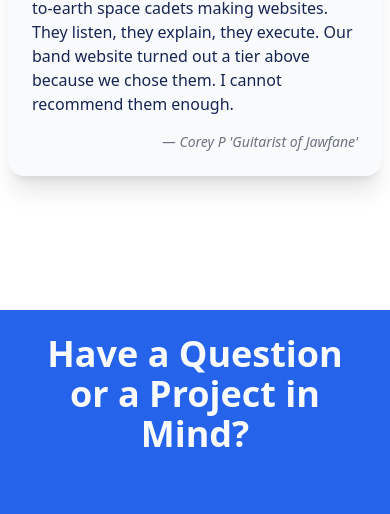
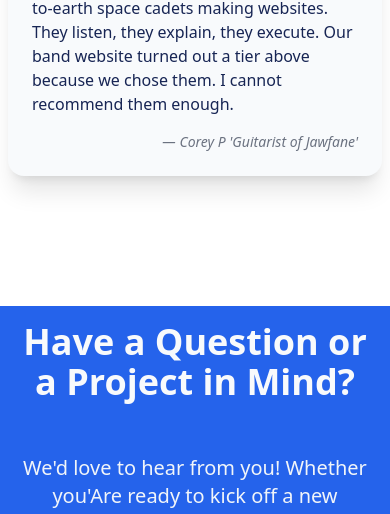
Before and after one commit to infinitepixel-dev/InfinitePixel-Main, a React (Vite) app: page / in a window 390 px wide. Shown: the part 3117-3631 px from the top of the page. Built offline with nearby package versions, Linux system fonts and the light colour scheme; a web font is replaced by a local one.

Commit message:
updated padding for contact form on mobile, and misc tweaks in contact form component.

```diff
--- a/src/components/website/pages/ContactForm.jsx
+++ b/src/components/website/pages/ContactForm.jsx
@@ -151,7 +151,7 @@ const ContactForm = () => {
   return (
     <>
       <svg
-        className="block w-full h-auto -mt-1"
+        className="block w-full h-auto -mt-2"
         viewBox="0 280 900 300"
         preserveAspectRatio="none"
         xmlns="http://www.w3.org/2000/svg"
@@ -209,7 +209,7 @@ const ContactForm = () => {
         </path>
       </svg>
       <div className="flex flex-col items-center justify-center gap-4 bg-blue-600">
-        <h1 className="flex p-6 text-4xl font-bold text-center heading md:text-6xl text-shadow-md text-slate-50">
+        <h1 className="flex p-4 text-4xl font-bold text-center heading md:text-6xl text-shadow-md text-slate-50">
           Have a Question or a Project in Mind?
         </h1>
         <p className="flex justify-center max-w-sm p-5 text-xl text-center subheading md:max-w-screen-lg w-fit text-slate-100">
@@ -220,14 +220,14 @@ const ContactForm = () => {
       </div>
       <div
         id="contact-form"
-        className="flex justify-center w-full p-20 bg-texture-pattern bg-gradient-to-b from-blue-600 to-blue-950"
+        className="flex justify-center w-full p-4 md:p-20 bg-gradient-to-b from-blue-600 to-blue-950"
       >
         <form
           ref={formRef}
           action="https://formsubmit.co/49b3ec7186e27ea9fd61c9e9f858330c"
           method="POST"
           onSubmit={handleSubmit}
-          className="w-full max-w-screen-md p-6 space-y-6 rounded-lg shadow-lg bg-slate-50 md:px-10"
+          className="w-full p-6 mb-6 space-y-6 rounded-lg shadow-lg md:p-6 md:max-w-screen-md bg-slate-50 md:px-10"
         >
           {/* Hidden FormSubmit inputs */}
           <input type="hidden" name="_template" value="table" />
```
